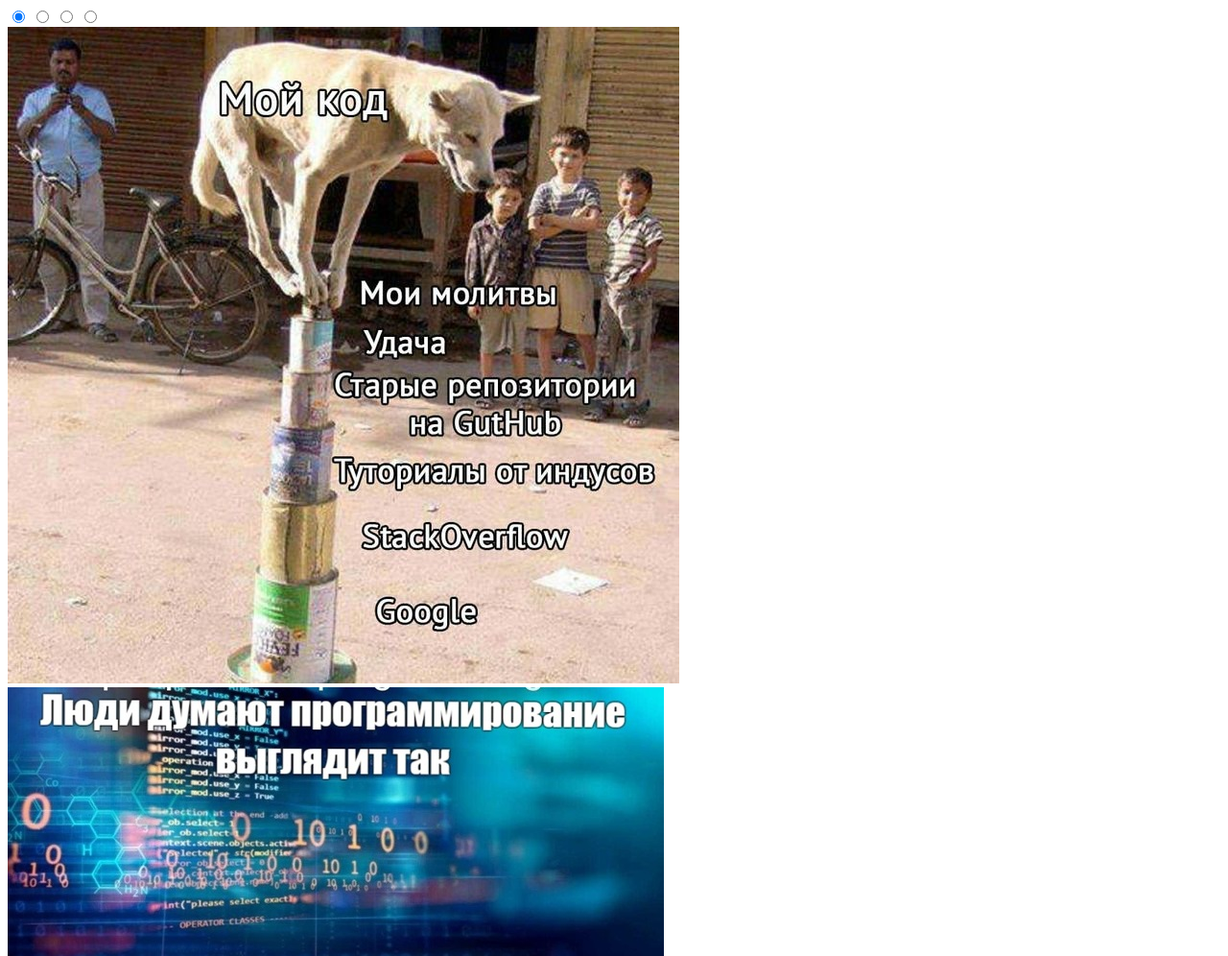
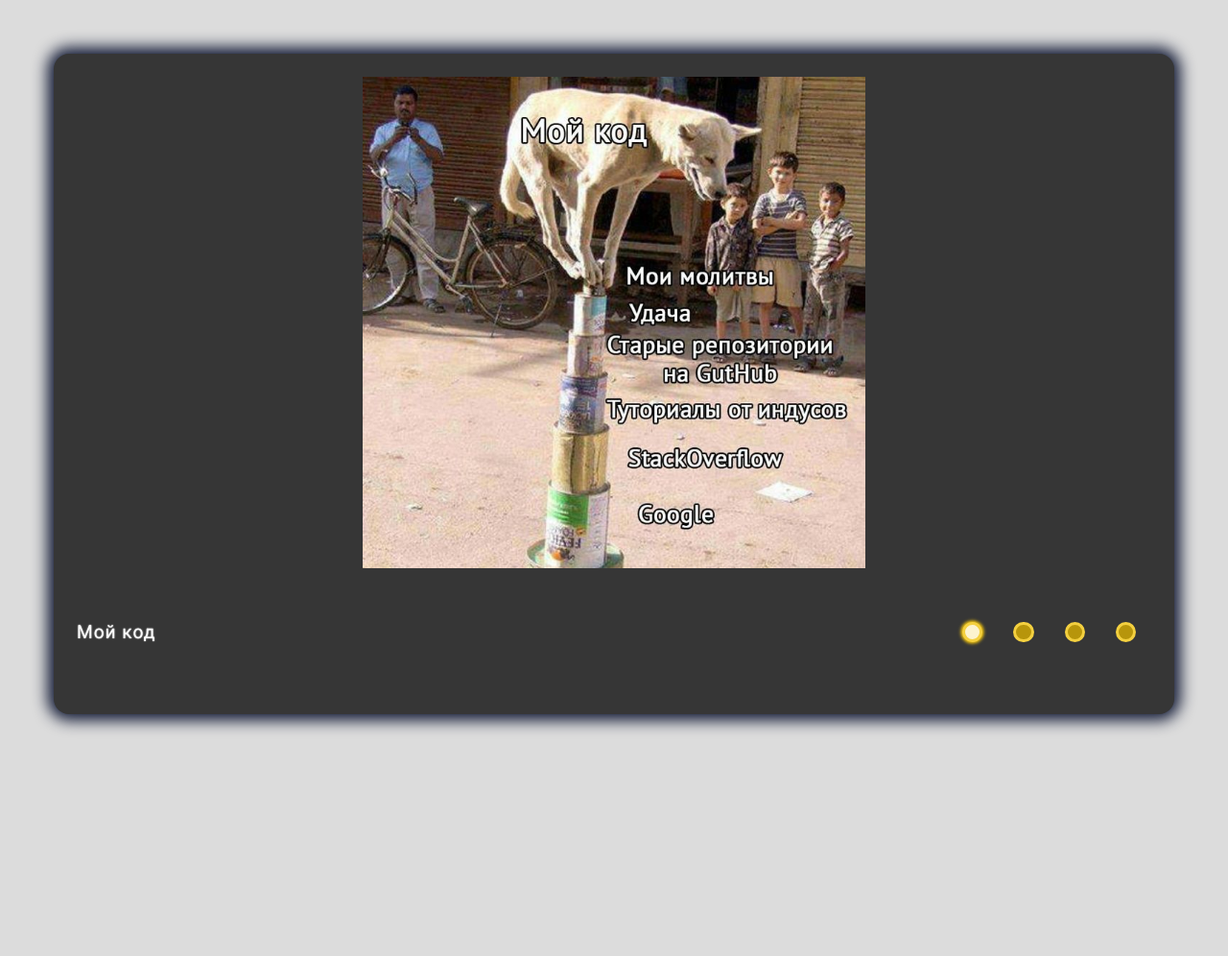
Before and after one commit to annshplv/cssMemSlider, a plain HTML site: page cssMemSlider/index.html in a window 1280 px wide. Shown: the top 996 px of the page at 96% size. After the commit the page ends 800 px from the top, so only its background shows below. Drawn offline with Linux system fonts and the light colour scheme.

Commit message:
feat: add animation (Mon, May 16, 2022 21:10 PM)

```diff
--- a/cssMemSlider/style.css
+++ b/cssMemSlider/style.css
@@ -0,0 +1,148 @@
+body {
+    margin: 0;
+    background-color: #dcdcdc;
+    color: #ffff;
+}
+.slider-container {
+    padding: 7vh;
+    height: 86vh;
+}
+.slider-content {
+    width: 100%;
+    height: 100%;
+    overflow: hidden;
+    padding: 3vh 0;
+    box-sizing: border-box;
+    display: flex;
+    flex-direction: column;
+    row-gap: 5vh;
+    background-color: #363636;
+    border-radius: 1rem;
+    box-shadow: 0 0 1rem 0.4rem #0f1733;
+}
+input[name="slide"] {
+    display: none;
+}
+.meme-slider {
+    width: 400%;
+    height: 80%;
+    display: flex;
+    overflow: hidden;
+}
+.meme-container {
+    width: 25%;
+    display: flex;
+    transform: translateX(0);
+    justify-content: center;
+    align-items: center;
+    transition: all 0.6s;
+}
+.meme-img {
+    max-width: 100%;
+    max-height: 100%;
+}
+.bottom-panel {
+    display: flex;
+    padding: 0 3vh;
+}
+.captions-container {
+    overflow: hidden;
+    width: 400%;
+    display: flex;
+    align-items: center;
+}
+.caption {
+    width: 100%;
+    min-width: 100%;
+    display: flex;
+    align-items: center;
+    transition: all 0.6s;
+    transform: translateX(0);
+    font-family: 'Roboto', sans-serif;
+    font-size: 1.2rem;
+    font-weight: normal;
+    letter-spacing: 0.06rem;
+    color: #fff;
+}
+.controls-container {
+    display: flex;
+}
+.control {
+    padding: 1rem;
+    cursor: pointer;
+}
+.marker {
+    display: block;
+    width: 0.95rem;
+    height: 0.95rem;
+    border-radius: 50%;
+    background-color: #B7950B;
+    border: 0.2rem solid #F4D03F;
+    transition: all 0.4s;
+}
+.control:hover .marker {
+    border: 0.15rem solid #D68910;
+}
+.control:active .marker {
+    border: 0.15rem solid #D68910;
+    box-shadow: 0 0 0.9rem 0.3rem #48856b, 0 0 0.7rem 0.2rem #F9E79F, 0 0 0.5rem 0.1rem #F9E79F;
+}
+#slide1:checked ~ .bottom-panel .controls-container .control .marker-1,
+#slide2:checked ~ .bottom-panel .controls-container .control .marker-2,
+#slide3:checked ~ .bottom-panel .controls-container .control .marker-3,
+#slide4:checked ~ .bottom-panel .controls-container .control .marker-4 {
+    background-color: #FCF3CF;
+    box-shadow: 0 0 0.2rem 0.1rem #F1C40F;
+}
+#slide1:checked ~ .bottom-panel .controls-container .control:active .marker-1,
+#slide2:checked ~ .bottom-panel .controls-container .control:active .marker-2,
+#slide3:checked ~ .bottom-panel .controls-container .control:active .marker-3,
+#slide4:checked ~ .bottom-panel .controls-container .control:active .marker-4 {
+    background-color: #FCF3CF;
+    border: 0.15rem solid #b8860b;
+    box-shadow: 0 0 0.9rem 0.3rem #F1C40F, 0 0 0.7rem 0.2rem #F1C40F, 0 0 0.5rem 0.1rem #F9E79F;
+}
+#slide1:checked ~ .meme-slider .meme-container {
+    transform: translateX(0);
+}
+#slide2:checked ~ .meme-slider .meme-container {
+    transform: translateX(-100%);
+}
+#slide3:checked ~ .meme-slider .meme-container {
+    transform: translateX(-200%);
+}
+#slide4:checked ~ .meme-slider .meme-container {
+    transform: translateX(-300%);
+}
+#slide1:checked ~ .bottom-panel .captions-container .caption {
+    transform: translateX(0);
+}
+#slide2:checked ~ .bottom-panel .captions-container .caption {
+    transform: translateX(-100%);
+}
+#slide3:checked ~ .bottom-panel .captions-container .caption {
+    transform: translateX(-200%);
+}
+#slide4:checked ~ .bottom-panel .captions-container .caption {
+    transform: translateX(-300%);
+}
+#slide1:checked ~ .bottom-panel .captions-container .caption:nth-child(1),
+#slide2:checked ~ .bottom-panel .captions-container .caption:nth-child(2),
+#slide3:checked ~ .bottom-panel .captions-container .caption:nth-child(3),
+#slide4:checked ~ .bottom-panel .captions-container .caption:nth-child(4) {
+    color: #fff;
+    text-shadow: 0 0 0.1rem #fff;
+}
+@media screen and (max-width: 540px) {
+    .bottom-panel {
+        flex-direction: column;
+        row-gap: 5vh;
+    }
+    .captions-container {
+        order: 2;
+        width: 100%;
+    }
+    .controls-container {
+        align-self: center;
+    }
+}
```
Also changed, not shown: cssMemSlider/index.html (+2 -2 lines).
